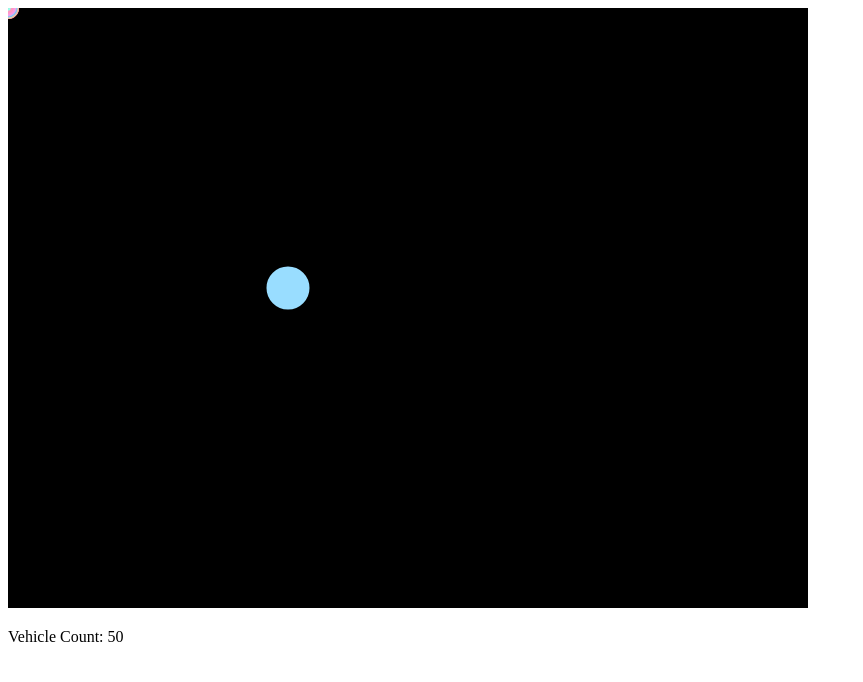
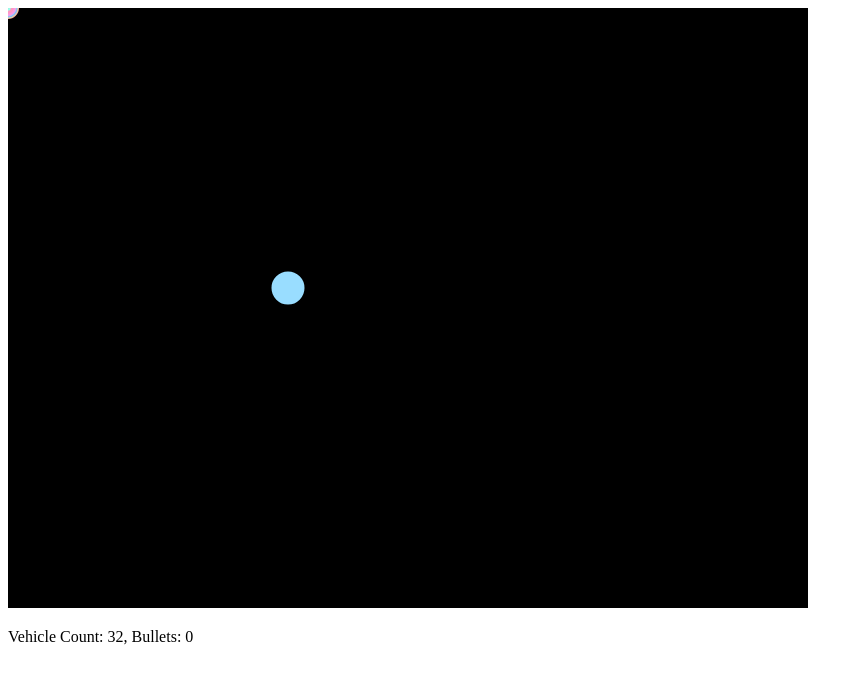
Before and after one commit to noiron/tower-defense-js, a website built with webpack: page index.html in a window 1280 px wide. Shown: the whole page, without its empty margins (0-863 px from the left). Built offline with nearby package versions, Linux system fonts and the light colour scheme; animation ran at ten frames a second.

Commit message:
detect impact

```diff
--- a/index.html
+++ b/index.html
@@ -1,7 +1,7 @@
 <!DOCTYPE html>
 <html>
   <head>
-    <title>Path Finding</title>
+    <title>TD</title>
   </head>
   <body>
     <canvas id="drawing"></canvas>
--- a/package.json
+++ b/package.json
@@ -1,5 +1,5 @@
 {
-  "name": "path-finding",
+  "name": "td-test",
   "version": "1.0.0",
   "description": "",
   "main": "index.js",
@@ -9,7 +9,7 @@
   },
   "keywords": [],
   "author": "",
-  "license": "ISC",
+  "license": "MIT",
   "devDependencies": {
     "babel-cli": "^6.14.0",
     "babel-core": "^6.14.0",
--- a/src/Entity/Bullet.js
+++ b/src/Entity/Bullet.js
@@ -5,27 +5,41 @@ export default class Bullet {
     constructor(ctx, x, y, directionVec) {
         this.x = x;
         this.y = y;
-        this.length = 100;
+        this.directionVec = directionVec;
+
+        // {vec2} this.start 表示起点位置的向量
+        this.start = vec2.fromValues(x, y);
+
         this.hue = 200;
+
+        // {vec2} this.velocity 表示bullet速度的向量
+        // 将表示方向的单位向量乘以速率，得到速度向量
         this.velocity = vec2.create();
-        vec2.scale(this.velocity, directionVec, 5);
+        vec2.scale(this.velocity, directionVec, 2);
 
+        // bullet的长度
         this.length = 10;
         // 从bullet的起点指向终点的向量
+        this.bulletVec = vec2.create();
+        vec2.scale(this.bulletVec, directionVec, this.length);
+
+        // {vec2} this.end 表示终点位置的向量
         this.end = vec2.create();
-        vec2.scale(this.end, directionVec, this.length);
+        this.end = vec2.add(this.end, this.start, this.bulletVec);
     }
 
 
     draw(ctx) {
-        this.x += this.velocity[0];
-        this.y += this.velocity[1];
+        // bullet运动后的起点和终点位置
+        vec2.add(this.start, this.start, this.velocity);
+        vec2.add(this.end, this.end, this.velocity);
 
+        // 绘图开始
         ctx.save();
-        ctx.strokeStyle = 'hsl(' + this.hue + ',100%,80%';
+        ctx.strokeStyle = 'hsl(' + this.hue + ', 100%, 80%)';
         ctx.beginPath();
-        ctx.moveTo(this.x, this.y);
-        ctx.lineTo(this.x + this.end[0], this.y + this.end[1]);
+        ctx.moveTo(this.start[0], this.start[1]);
+        ctx.lineTo(this.end[0], this.end[1]);
         ctx.stroke();
         ctx.restore();
     }
--- a/src/Entity/SimpleTower.js
+++ b/src/Entity/SimpleTower.js
@@ -7,7 +7,7 @@ export default class SimpleTower {
     constructor(ctx, x, y, bullets) {
         this.x = x;
         this.y = y;
-        this.radius = 20;
+        this.radius = 15;
         this.hue = 200;
         this.bullets = bullets;
         this.lastShootTime = new Date();
@@ -45,23 +45,19 @@ export default class SimpleTower {
         ctx.stroke();
         ctx.fill();
 
-        // console.log(bulletStartPosVec);
         ctx.beginPath();
         ctx.moveTo(this.x, this.y);
         ctx.lineTo(this.x + this.bulletStartPosVec[0], this.y + this.bulletStartPosVec[1]);
         ctx.stroke();
         ctx.closePath();
 
-        if (new Date - this.lastShootTime >= 500) {
+        if (new Date - this.lastShootTime >= 400) {
             this.shoot(ctx);
             this.lastShootTime = new Date();
         }
 
         this.direction = (this.direction + 0.2) % 360;
 
-        for (let i = 0; i < this.bullets.length; i++) {
-            this.bullets[i].draw(ctx);
-        }
         ctx.restore();
     };
 
--- a/src/index.js
+++ b/src/index.js
@@ -77,7 +77,7 @@ for (var i = 0; i < 50; i++) {
 }
 
 var simpleTower = new SimpleTower(ctx, 280, 280, bullets);
-    // simpleTower.shoot();
+// simpleTower.shoot();
 
 // Specify what to draw
 function draw() {
@@ -99,11 +99,62 @@ function draw() {
     // Draw our tower
     simpleTower.draw(ctx);
 
+    detectImpact();
 
-    requestAnimationFrame(draw, 10000000000);
+    for (let i = 0; i < bullets.length; i++) {
+        if (bullets[i].start[0] < 0 || bullets[i].start[1] < 0 ||
+            bullets[i].start[0] > WIDTH || bullets[i].start[1] > HEIGHT) {
+            bullets.remove(i);
+            i--;
+        } else {
+            bullets[i].draw(ctx);
+        }
+    }
+
+    if (document.getElementById('vehicleCount')) {
+        document.getElementById('vehicleCount').innerHTML = `Vehicle Count: ${vehicles.length}, Bullets: ${bullets.length}`;
+    }
+
+    requestAnimationFrame(draw, 100);
 }
 
 draw();
+
+// 循环检测bullet是否和vehicle碰撞
+function detectImpact() {
+    for (var i = 0; i < bullets.length; i++) {
+        let impact = false;
+        for (var j = 0; j < vehicles.length; j++) {
+            // const distance = calcuteDistance(bullets[i].end[0], bullets[i].end[1],
+            //     vehicles[j].location[0], vehicles[j].location[1]);
+
+            // 求圆心至bullet的垂足
+            let normal = vec2.create();
+            let bVec = bullets[i].directionVec;
+            let aDotB = 1;
+
+            let aVec = vec2.fromValues(
+                vehicles[j].location[0] - bullets[i].start[0],
+                vehicles[j].location[1] - bullets[i].start[1]
+            );
+            vec2.multiply(aDotB, aVec, bVec);
+            vec2.scale(bVec, bVec, aDotB);
+            vec2.add(normal, bullets[i].start, bVec);
+
+            const distance = calcuteDistance(normal[0], normal[1],
+                vehicles[j].location[0], vehicles[j].location[1]);
+
+            if (distance < vehicles[j].radius) {
+                impact = true;
+                vehicles.remove(j); j--;
+                break;
+            }
+        }
+        if (impact) {
+            bullets.remove(i); i--;
+        }
+    }
+}
 
 // Handle things appropriately on resize
 function onResize() {
@@ -123,6 +174,7 @@ function onResize() {
 
 
 var node = document.createElement("p");
+node.setAttribute("id", "vehicleCount");
 var textnode = document.createTextNode(`Vehicle Count: ${vehicles.length}`);
 node.appendChild(textnode);
 document.body.appendChild(node);
@@ -130,3 +182,17 @@ document.body.appendChild(node);
 // var vehicleCountNode = document.createElement("p").append(document.createTextNode(""));
 
 // document.body.appendChild(vehicleCountNode);
+
+
+// Array Remove - By John Resig (MIT Licensed)
+Array.prototype.remove = function (from, to) {
+    var rest = this.slice((to || from) + 1 || this.length);
+    this.length = from < 0 ? this.length + from : from;
+    return this.push.apply(this, rest);
+};
+
+
+function calcuteDistance(x1, y1, x2, y2) {
+    const result = Math.sqrt((x1 - x2) * (x1 - x2) + (y1 - y2) * (y1 - y2));
+    return result;
+}
--- a/webpack.config.js
+++ b/webpack.config.js
@@ -5,6 +5,7 @@ module.exports = {
   entry: [
     './src/index'
   ],
+  devtool: 'cheap-source-map',
   output: {
     path: path.join(__dirname, 'dist'),
     filename: 'bundle.js',
```
